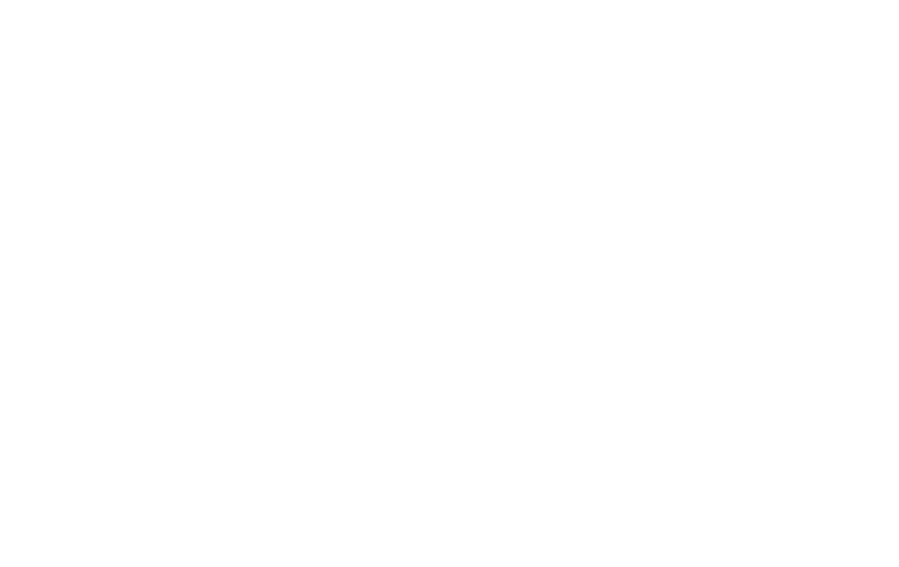
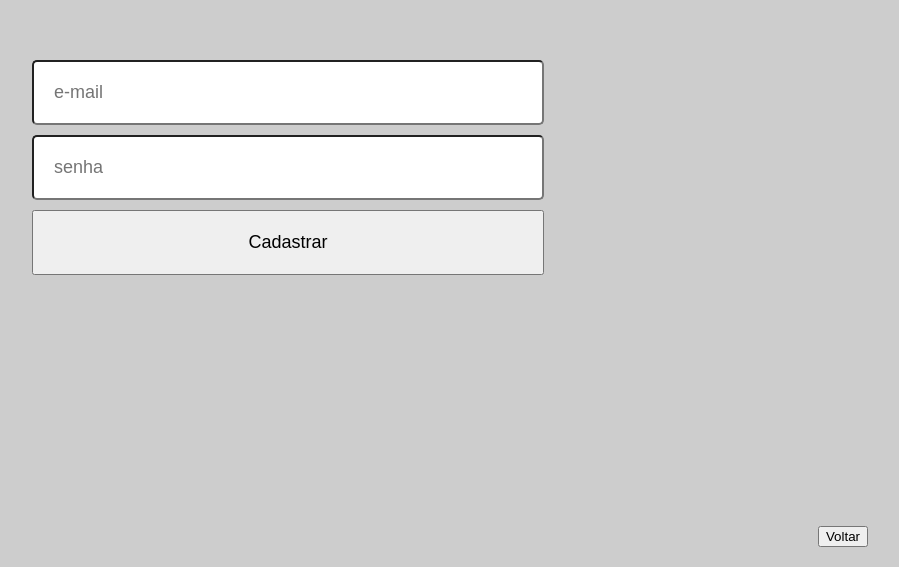
Before and after one commit to future4code/Aline-Vignoli, a React (Create React App) app in the folder semana10/labe-x/: page /signup in a window 1280 px wide. Shown: the part 233-800 px from the top of the page, without its empty margins (352-1251 px from the left). Built offline with nearby package versions, Linux system fonts and the light colour scheme.

Commit message:
criando e organizando rotas

```diff
--- a/semana10/labe-x/src/components/BaseForm.js
+++ b/semana10/labe-x/src/components/BaseForm.js
@@ -28,7 +28,7 @@ const BaseForm = (props) => {
         <Form>
             <Input placeholder={props.placeholder1}/>
             <Input placeholder={props.placeholder2}/>
-            <Button>{props.buttonText}</Button>
+            <Button onClick={props.onClick}>{props.buttonText}</Button>
         </Form>
     )
 }
--- a/semana10/labe-x/src/components/ButtonsContainer.js
+++ b/semana10/labe-x/src/components/ButtonsContainer.js
@@ -14,8 +14,8 @@ const Button = styled.button`
 const ButtonsContainer = (props) => {
     return (
         <MainContainer>
-            <Button>{props.buttonText1}</Button>
-            <Button>{props.buttonText2}</Button>
+            <Button onClick={props.onClickButton1}>{props.buttonText1}</Button>
+            <Button onClick={props.onClickButton2}>{props.buttonText2}</Button>
         </MainContainer>
     )
 }
--- a/semana10/labe-x/src/components/HomePage.js
+++ b/semana10/labe-x/src/components/HomePage.js
@@ -1,28 +1,53 @@
 import React from 'react'
 import styled from 'styled-components'
 import ButtonsContainer from './ButtonsContainer'
+import { useHistory } from 'react-router-dom'
 
 const MainContainer = styled.section`
     display: flex;
 `
 
 const DescriptionSection = styled.section`
+    display: flex;
+    flex-direction: column;
+    justify-content: center;
+    padding: 0 5%;
     background-color: blue;
     width: 50%;
     height: 100vh;
 `
 
+const Button = styled.button`
+    font-size: 18px;
+    padding: 20px;
+`
+
 const Home = () => {
+    const history = useHistory()
 
+    const goToTripsPage = () => {
+        history.push("/trips/list")
+    }
+
+    const goToLoginPage = () => {
+        history.push("/login")
+    }
+
+    const goToSignUpPage = () => {
+        history.push("/signup")
+    }
 
     return (
         <MainContainer>
             <DescriptionSection>
-                Descrição breve
+            Lorem ipsum dolor sit amet, consectetur adipiscing elit. Sed tellus est, congue vitae risus eu, iaculis auctor tortor. Quisque scelerisque, elit nec rhoncus fringilla, magna odio faucibus lorem, ac porttitor nibh augue ac metus. Vestibulum a enim dapibus, mollis justo tempus, pretium odio. Nullam faucibus elit eros, in tempor dui efficitur at. Morbi aliquam eros felis. Proin ac aliquet libero. Maecenas at risus ac lectus condimentum consequat ac a arcu.
+                <Button onClick={goToTripsPage}>Ver viagens</Button>
             </DescriptionSection>
             <ButtonsContainer
-                buttonText1="Fazer login"
-                buttonText2="Cadastrar"
+                onClickButton1={goToLoginPage}
+                onClickButton2={goToSignUpPage}
+                buttonText1="Entrar como adiministrador"
+                buttonText2="Cadastre-se"
             />
         </MainContainer>
     )
--- a/semana10/labe-x/src/components/LoginPage.js
+++ b/semana10/labe-x/src/components/LoginPage.js
@@ -1,20 +1,40 @@
 import React from 'react'
 import styled from 'styled-components'
 import BaseForm from './BaseForm'
+import { useHistory } from 'react-router-dom'
 
 const FormsContainer = styled.section`
     display: flex;
+    flex-direction: column;
     background-color: #cdcdcd;
 `
 
+const GoBackButton = styled.button`
+    position: absolute;
+    bottom: 20px;
+    right: 60px;
+`
+
 const LoginPage = () => {
+    const history = useHistory()
+
+    const goToTripsPage = () => {
+        history.push("/trips/list")
+    }
+
+    const goBack = () => {
+        history.goBack()
+    }
+
     return (
         <FormsContainer>
             <BaseForm
                 placeholder1="e-mail"
                 placeholder2="senha"
-                buttonText="Enviar"
+                buttonText="Entrar"
+                onClick={goToTripsPage}
             />
+            <GoBackButton onClick={goBack}>Voltar</GoBackButton>
         </FormsContainer>
     )
 }
--- a/semana10/labe-x/src/components/SignUpPage.js
+++ b/semana10/labe-x/src/components/SignUpPage.js
@@ -1,10 +1,40 @@
 import React from 'react'
+import styled from 'styled-components'
+import BaseForm from './BaseForm'
+import { useHistory } from 'react-router-dom'
+
+const FormsContainer = styled.section`
+    display: flex;
+    background-color: #cdcdcd;
+`
+
+const GoBackButton = styled.button`
+    position: absolute;
+    bottom: 20px;
+    right: 60px;
+`
 
 const SignUpPage = () => {
+    const history = useHistory()
+
+    const goToLoginPage = () => {
+        history.push("/login")
+    }
+
+    const goBack = () => {
+        history.goBack()
+    }
+
     return (
-        <div>
-            Página de cadastro
-        </div>
+        <FormsContainer>
+            <BaseForm
+                placeholder1="e-mail"
+                placeholder2="senha"
+                buttonText="Cadastrar"
+                onClick={goToLoginPage}
+            />
+            <GoBackButton onClick={goBack}>Voltar</GoBackButton>
+        </FormsContainer>
     )
 }
 
--- a/semana10/labe-x/src/components/TripsPage.js
+++ b/semana10/labe-x/src/components/TripsPage.js
@@ -1,10 +1,28 @@
 import React from 'react'
+import { useHistory } from 'react-router-dom'
+import ButtonsContainer from './ButtonsContainer'
 
 //Renderizar condicionalmente administrador ou visitante
 const TripsPage = () => {
+    const history = useHistory()
+
+    const goToCreateTripPage = () => {
+        history.push('/trips/create')
+    }
+
+    const signOut = () => {
+        window.alert("Deslogou!")
+    }
+
     return (
         <div>
             Página de viagens
+            <ButtonsContainer
+                buttonText1="Criar viagens"
+                buttonText2="Sair"
+                onClickButton1={goToCreateTripPage}
+                onClickButton2={signOut}
+            />
         </div>
     )
 }
--- a/semana10/labe-x/src/router/Router.js
+++ b/semana10/labe-x/src/router/Router.js
@@ -1,6 +1,7 @@
 import { BrowserRouter, Route, Switch } from 'react-router-dom';
 import HomePage from '../components/HomePage'
 import LoginPage from '../components/LoginPage'
+import SignUpPage from '../components/SignUpPage'
 import TripsPage from '../components/TripsPage'
 import TripDetails from '../components/TripDetails'
 import CreateTripForm from '../components/CreateTripForm'
@@ -14,6 +15,9 @@ const Router = () => {
         </Route>
         <Route exact path="/login">
           <LoginPage/>
+        </Route>
+        <Route exact path="/signup">
+          <SignUpPage/>
         </Route>
         <Route exact path="/trips/list">
           <TripsPage />
```
